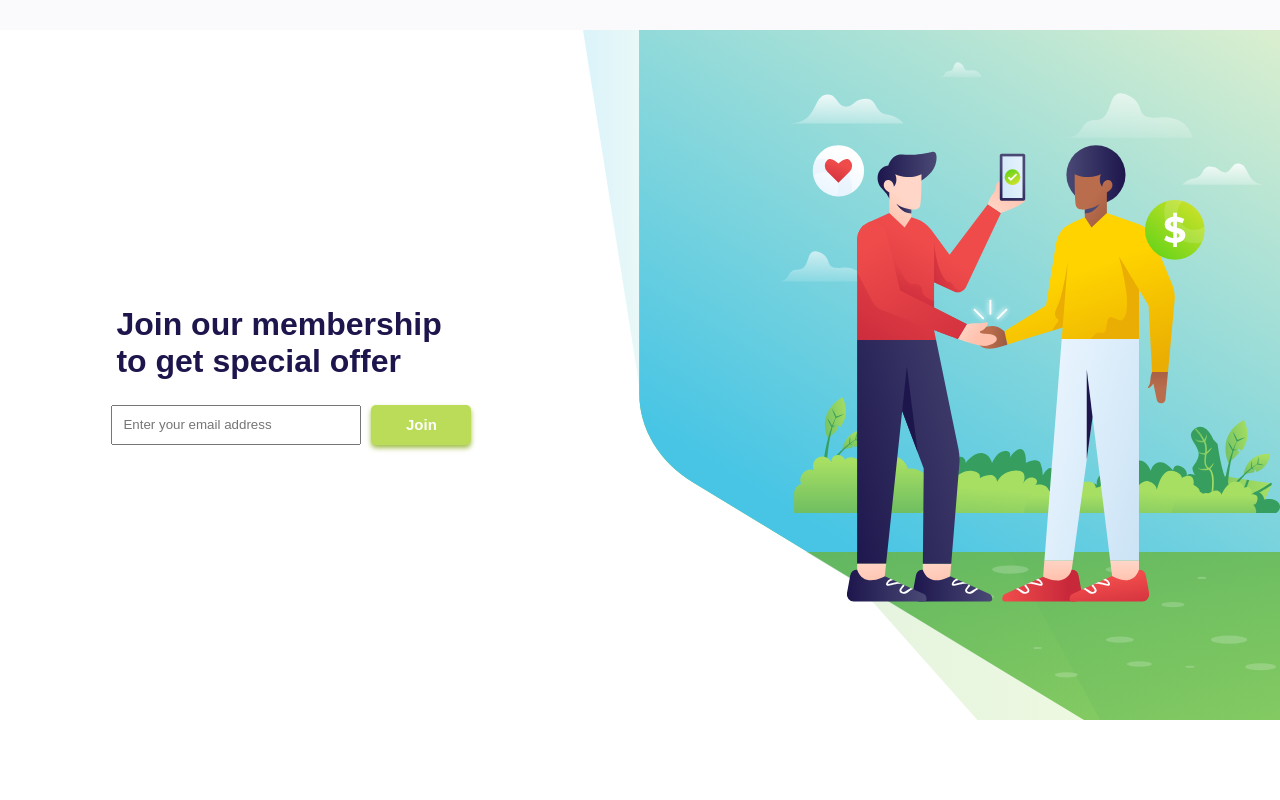
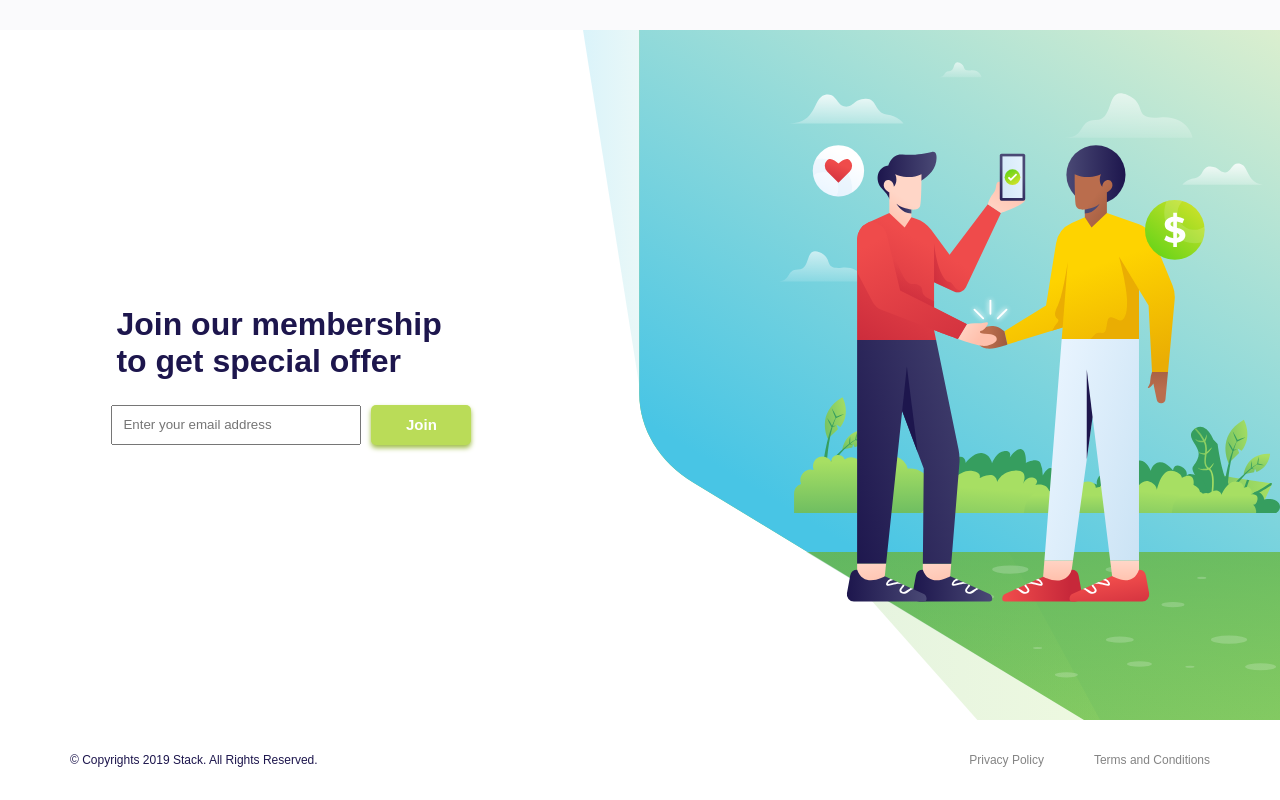
Before and after one commit to doug-22/healthy-food, a React (Create React App) app: page / in a window 1280 px wide. Shown: the part 2536-3336 px from the top of the page. Before the commit the page ends 3256 px from the top, so only its background shows below. Built offline with nearby package versions, Linux system fonts and the light colour scheme.

Commit message:
Creating footer component

```diff
--- a/src/App.js
+++ b/src/App.js
@@ -3,12 +3,14 @@ import "./global.scss";
 
 import Header from "./components/header";
 import Home from "./pages/home";
+import Footer from "./components/Footer";
 
 export default function App() {
   return (
     <>
       <Header />
       <Home />
+      <Footer />
     </>
   );
 }
--- /dev/null
+++ b/src/components/Footer/index.js
@@ -0,0 +1,16 @@
+import React from "react";
+
+import "./styles.scss";
+
+export default function Footer() {
+
+  return (
+    <footer className="container-footer">
+      <p>© Copyrights 2019 Stack. All Rights Reserved. </p>
+      <div className="content-terms">
+        <p>Privacy Policy</p>
+        <p>Terms and Conditions</p>
+      </div>
+    </footer>
+  );
+}
--- /dev/null
+++ b/src/components/Footer/styles.scss
@@ -0,0 +1,37 @@
+.container-footer {
+  width: 100%;
+  height: 80px;
+  padding: 0 20px;
+  display: flex;
+  justify-content: space-between;
+  align-items: center;
+
+  p {
+    font-size: 10px;
+    color: var(--dark-blue);
+  }
+
+  .content-terms {
+    display: flex;
+    gap: 10px;
+
+    p {
+      text-align: center;
+      color: var(--dark-gray);
+    }
+  }
+}
+
+@media (min-width: 720px) {
+  .container-footer{
+    padding: 0 70px;
+
+    p {
+      font-size: 12px;
+    }
+
+    .content-terms {
+      gap: 50px;
+    }
+  }
+}
```
